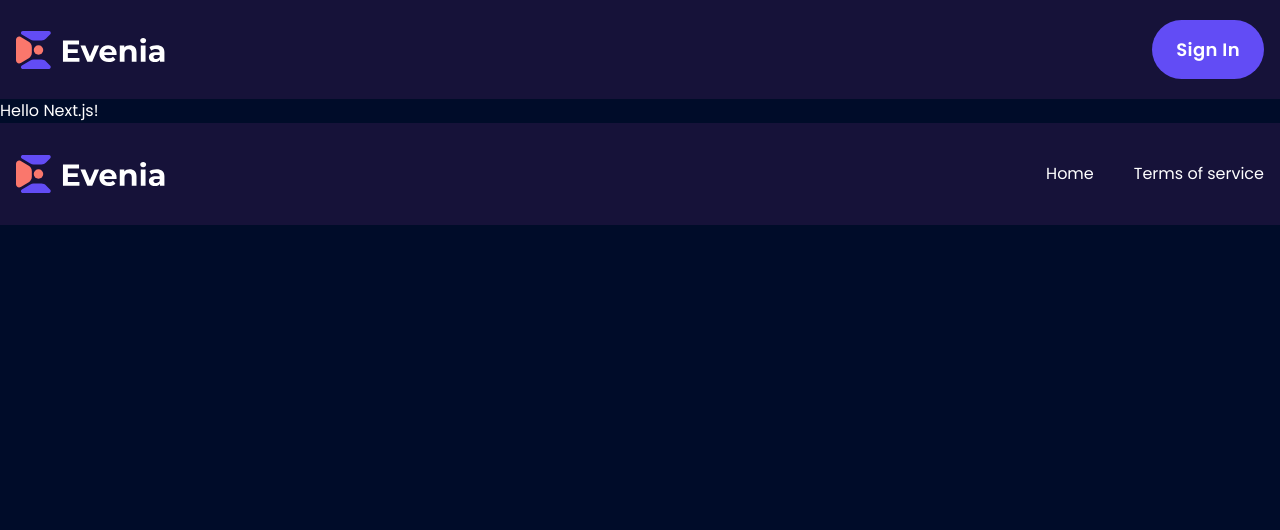
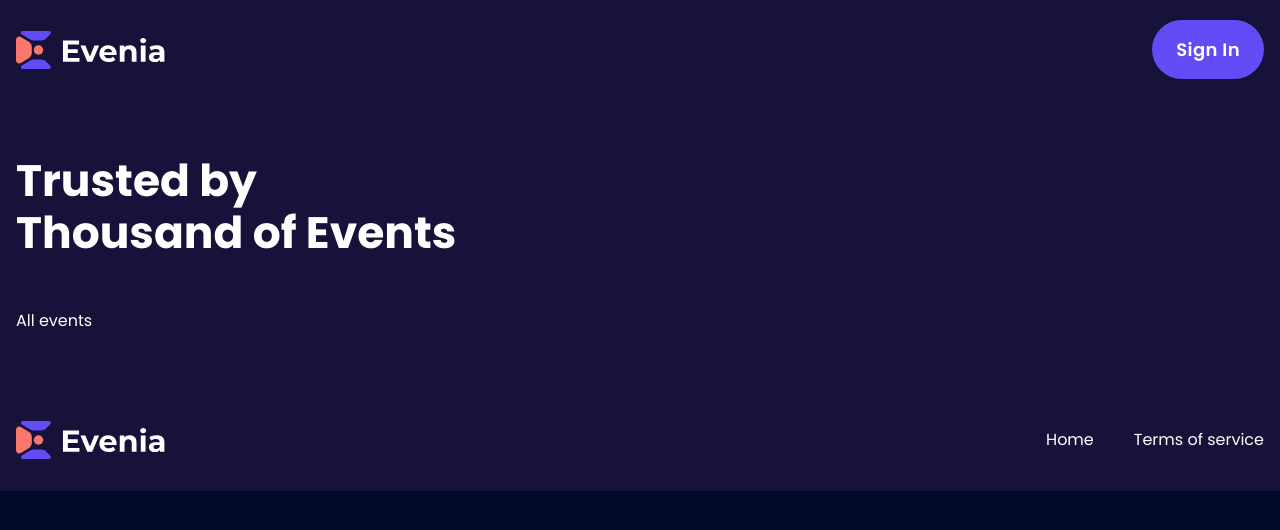
Before and after one commit to zborecki/evenia, a Next.js app in the folder frontend/: page /en in a window 1280 px wide. Shown: the top 530 px of the page. Built offline with nearby package versions, Linux system fonts and the light colour scheme.

Commit message:
feature/6: create a template for sections

```diff
--- a/frontend/src/app/[locale]/page.tsx
+++ b/frontend/src/app/[locale]/page.tsx
@@ -1,5 +1,6 @@
 import { useTranslations } from 'next-intl';
 
+import { AllEvents } from '#components/all-events';
 import Layout from '#layouts/base-layout';
 
 const Page = () => {
@@ -8,7 +9,7 @@ const Page = () => {
   return (
     <Layout>
       <main>
-        <h1>{ t('title') }</h1>
+        <AllEvents />
       </main>
     </Layout>
   );
--- /dev/null
+++ b/frontend/src/components/all-events/index.tsx
@@ -0,0 +1,15 @@
+import { useTranslations } from 'next-intl';
+
+import { Section } from '#components/section';
+
+const AllEvents = () => {
+  const t = useTranslations('All_events');
+
+  return (
+    <Section title={t('title')}>
+      All events
+    </Section>
+  );
+};
+
+export { AllEvents };
--- /dev/null
+++ b/frontend/src/components/section/index.tsx
@@ -0,0 +1,15 @@
+import { FC } from 'react';
+
+import { SectionProps } from '#props/components';
+import '#components/section/styles.scss';
+
+const Section: FC<SectionProps> = ({ children, className = '', title }) => (
+  <section className={`evenia-section ${className}`}>
+    <div className="evenia-section__container">
+      <h2 className="evenia-section__title">{ title }</h2>
+      { children }
+    </div>
+  </section>
+);
+
+export { Section };
--- /dev/null
+++ b/frontend/src/components/section/styles.scss
@@ -0,0 +1,11 @@
+.evenia-section {
+  @apply bg-indigo-dark;
+
+  &__container {
+    @apply evenia-container py-14;
+  }
+
+  &__title {
+    @apply mb-[50px] text-display-sm whitespace-pre-line;
+  }
+}
--- a/frontend/src/languages/en.json
+++ b/frontend/src/languages/en.json
@@ -1,4 +1,7 @@
 {
+  "All_events": {
+    "title": "Trusted by\nThousand of Events"
+  },
   "Button": {
     "create_account": "Create Account",
     "explore_now": "Explore Now",
--- a/frontend/src/props/components.ts
+++ b/frontend/src/props/components.ts
@@ -58,6 +58,10 @@ export interface LayoutProps extends PropsWithChildren {
   }
 }
 
+export interface SectionProps extends BaseProps, PropsWithChildren {
+  title: string;
+}
+
 export type SignInFormProps = {
   [key in 'email' | 'password']: string;
 };
--- a/frontend/tailwind.config.js
+++ b/frontend/tailwind.config.js
@@ -69,6 +69,10 @@ module.exports = {
           fontWeight: 700,
           lineHeight: '64px'
         }],
+        'display-sm': ['44px', {
+          fontWeight: 700,
+          lineHeight: '52px'
+        }],
         'heading-md': ['28px', {
           fontWeight: 500,
           lineHeight: '36px'
```
